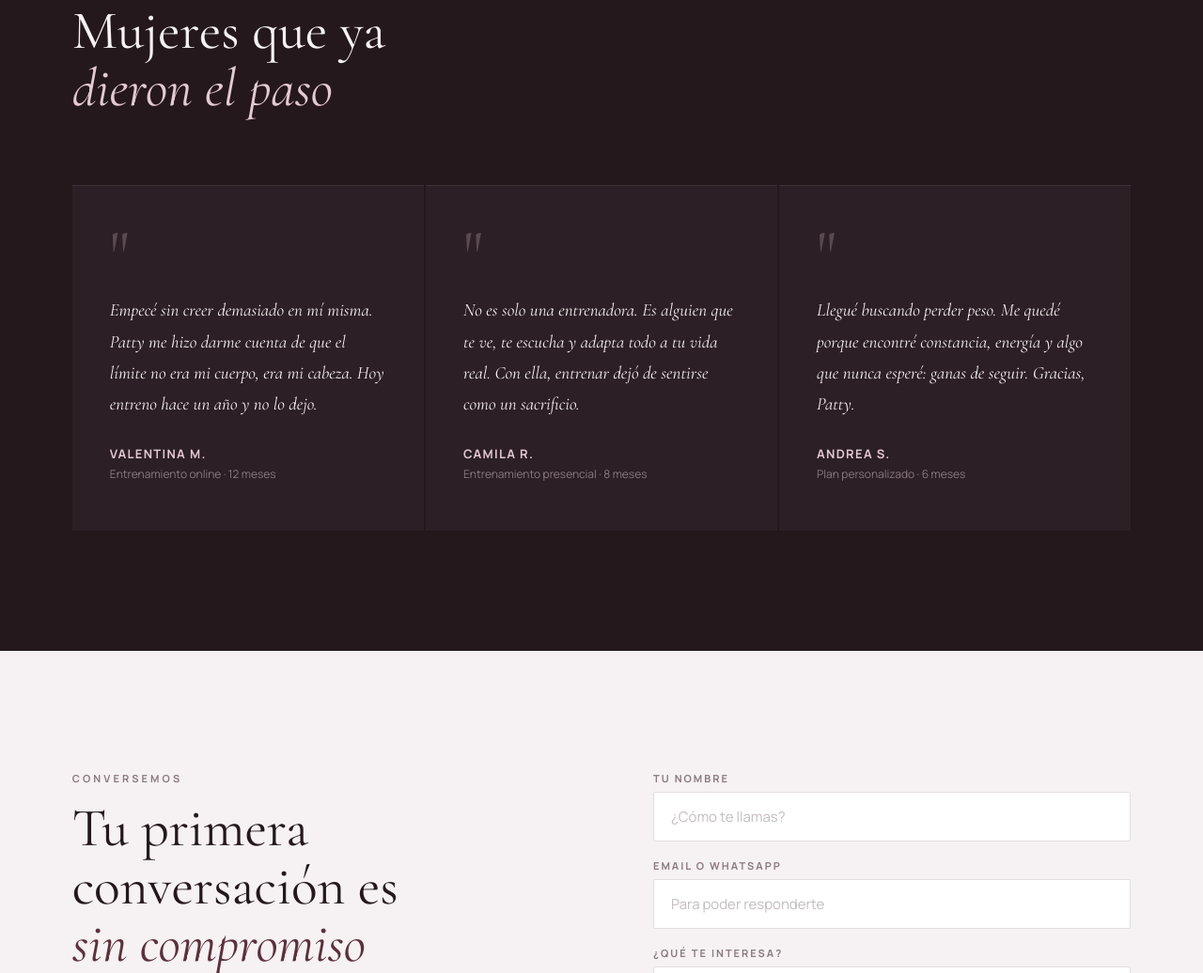
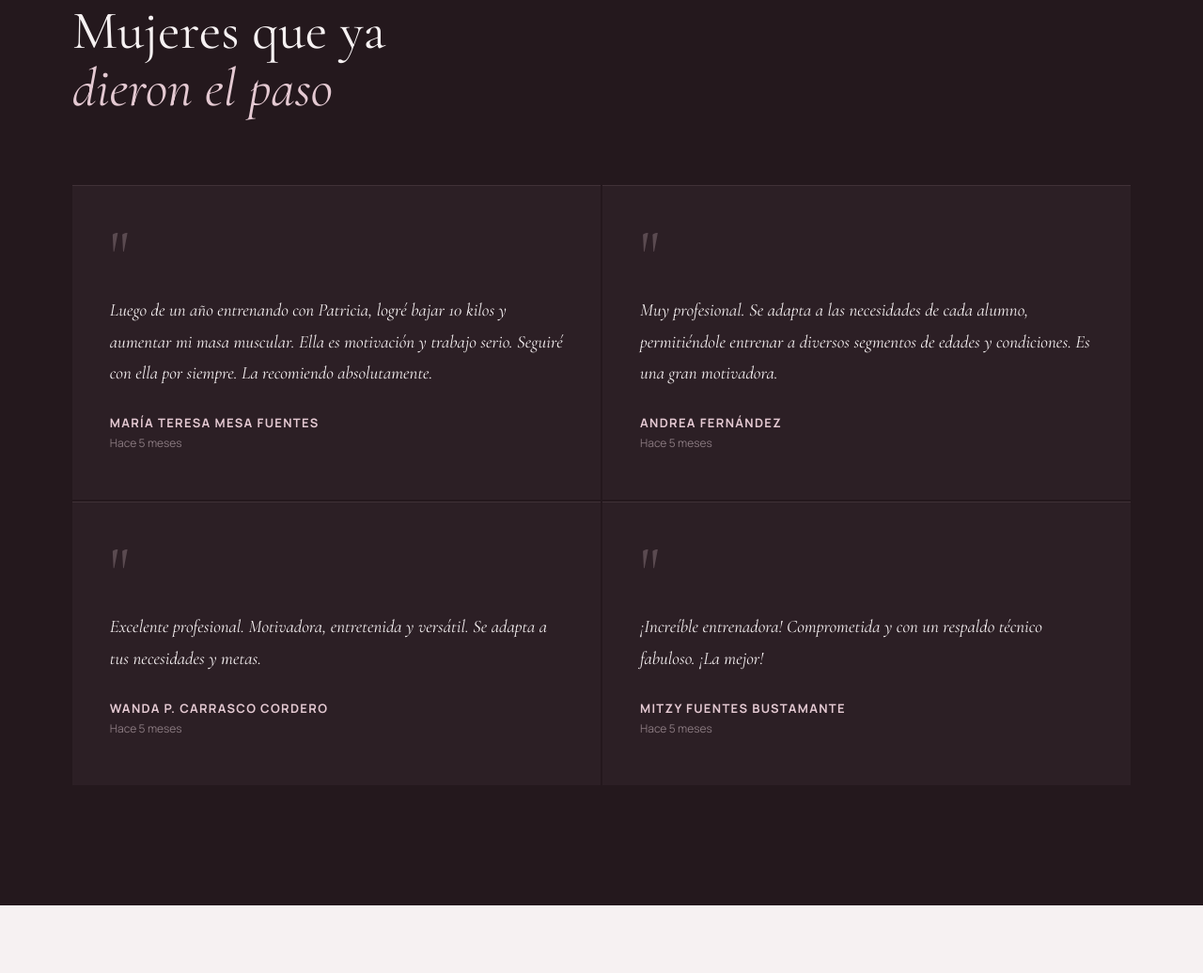
Before and after one commit to nesdimuk/pattytrainer, a plain HTML site: page PattyTrainer.html in a window 1280 px wide. Shown: the part 4239-5275 px from the top of the page at 94% size. Drawn offline with nearby package versions, Linux system fonts and the light colour scheme; a web font is replaced by a local one.

Commit message:
Replace placeholder testimonials with real client reviews
Co-Authored-By: Claude Sonnet 4.6 <noreply@anthropic.com>

```diff
--- a/PattyTrainer.html
+++ b/PattyTrainer.html
@@ -380,7 +380,7 @@
     .testimonios .sec-label { color: rgba(228,201,210,0.4); }
     .testimonios .sec-title { color: var(--ivory); }
     .testimonios .sec-title em { color: var(--blush); }
-    .test-grid { display: grid; grid-template-columns: repeat(3, 1fr); gap: 2px; margin-top: 72px; }
+    .test-grid { display: grid; grid-template-columns: repeat(2, 1fr); gap: 2px; margin-top: 72px; }
     .test-card {
       padding: 52px 40px; background: rgba(228,201,210,0.04);
       border-top: 1px solid rgba(228,201,210,0.1);
@@ -717,21 +717,27 @@
     <div class="test-grid">
       <div class="test-card fade-up">
         <div class="test-open">"</div>
-        <p class="test-text">Empecé sin creer demasiado en mí misma. Patty me hizo darme cuenta de que el límite no era mi cuerpo, era mi cabeza. Hoy entreno hace un año y no lo dejo.</p>
-        <div class="test-name">Valentina M.</div>
-        <div class="test-detail">Entrenamiento online · 12 meses</div>
+        <p class="test-text">Luego de un año entrenando con Patricia, logré bajar 10 kilos y aumentar mi masa muscular. Ella es motivación y trabajo serio. Seguiré con ella por siempre. La recomiendo absolutamente.</p>
+        <div class="test-name">María Teresa Mesa Fuentes</div>
+        <div class="test-detail">Hace 5 meses</div>
       </div>
       <div class="test-card fade-up">
         <div class="test-open">"</div>
-        <p class="test-text">No es solo una entrenadora. Es alguien que te ve, te escucha y adapta todo a tu vida real. Con ella, entrenar dejó de sentirse como un sacrificio.</p>
-        <div class="test-name">Camila R.</div>
-        <div class="test-detail">Entrenamiento presencial · 8 meses</div>
+        <p class="test-text">Muy profesional. Se adapta a las necesidades de cada alumno, permitiéndole entrenar a diversos segmentos de edades y condiciones. Es una gran motivadora.</p>
+        <div class="test-name">Andrea Fernández</div>
+        <div class="test-detail">Hace 5 meses</div>
       </div>
       <div class="test-card fade-up">
         <div class="test-open">"</div>
-        <p class="test-text">Llegué buscando perder peso. Me quedé porque encontré constancia, energía y algo que nunca esperé: ganas de seguir. Gracias, Patty.</p>
-        <div class="test-name">Andrea S.</div>
-        <div class="test-detail">Plan personalizado · 6 meses</div>
+        <p class="test-text">Excelente profesional. Motivadora, entretenida y versátil. Se adapta a tus necesidades y metas.</p>
+        <div class="test-name">Wanda P. Carrasco Cordero</div>
+        <div class="test-detail">Hace 5 meses</div>
+      </div>
+      <div class="test-card fade-up">
+        <div class="test-open">"</div>
+        <p class="test-text">¡Increíble entrenadora! Comprometida y con un respaldo técnico fabuloso. ¡La mejor!</p>
+        <div class="test-name">Mitzy Fuentes Bustamante</div>
+        <div class="test-detail">Hace 5 meses</div>
       </div>
     </div>
   </div>
```
Also changed, not shown: index.html (+16 -10 lines).
